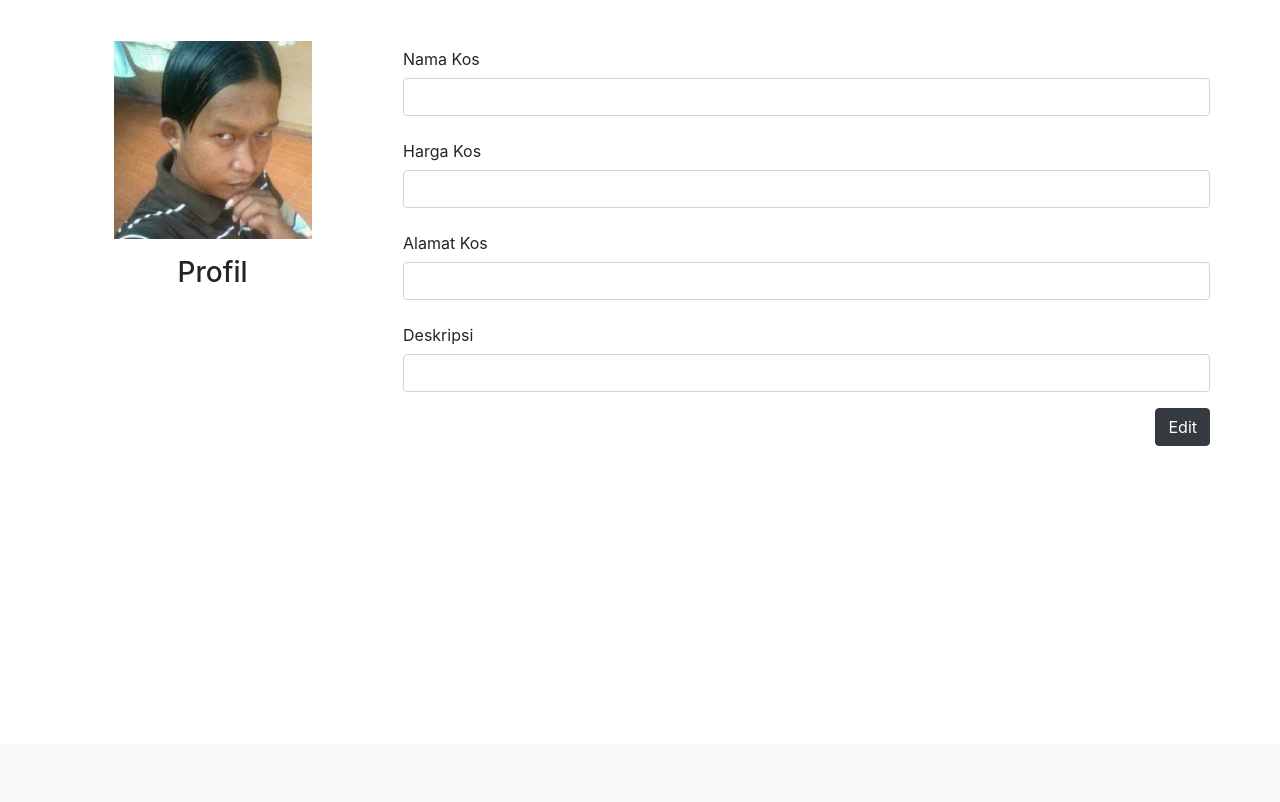
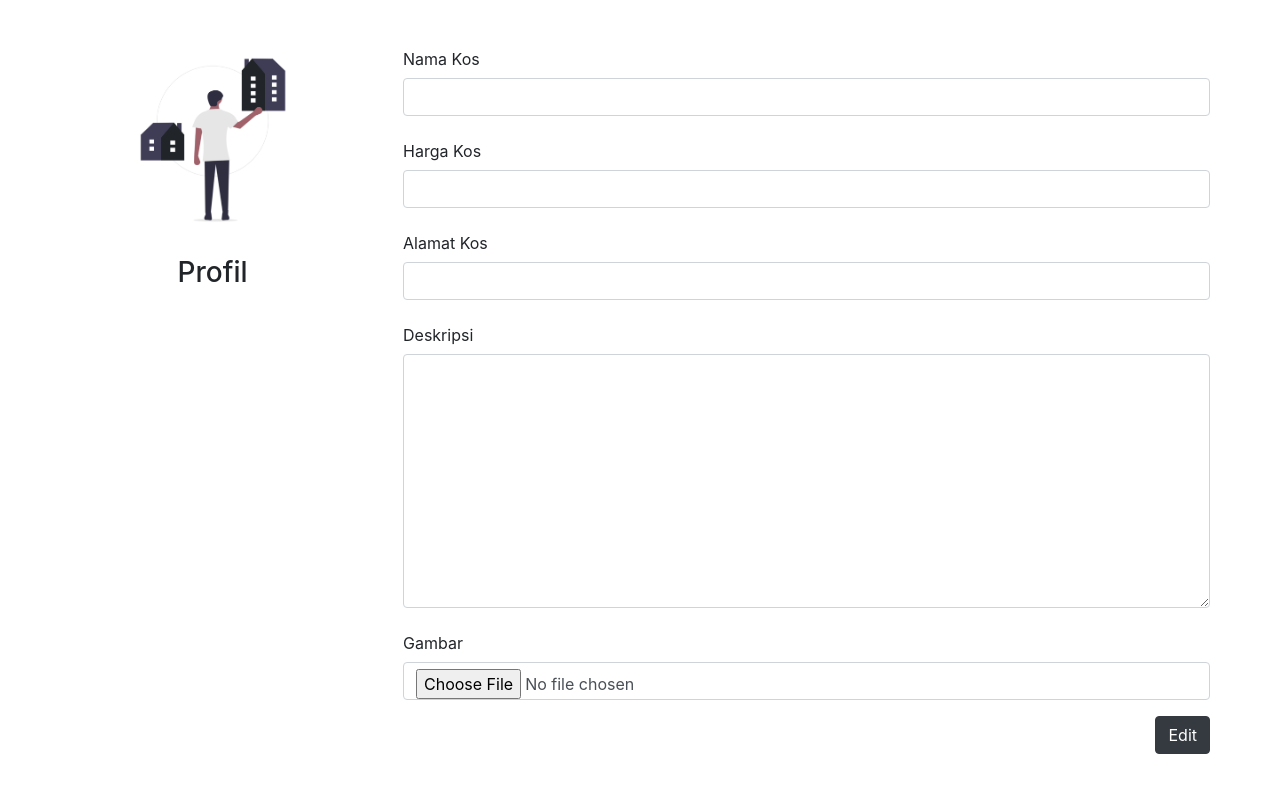
Before and after one commit to kel4if4202/dekosande, a CodeIgniter app: page /dekosande/index.php/kostcontroller/getKostbyId/1 in a window 1280 px wide. Shown: the part 56-858 px from the top of the page. Before the commit the page ends 502 px from the top, so only its background shows below. Run offline with CodeIgniter, Linux system fonts and the light colour scheme; data comes from the database, SQL or seed files in the repository; data that the repository does not hold is empty; some libraries are stand-ins or nearby versions.

Commit message:
lanjut edit

```diff
--- a/application/controllers/KostController.php
+++ b/application/controllers/KostController.php
@@ -84,8 +84,37 @@ class KostController extends CI_Controller {
             "alamatKos" => $this->input->post('alamatKos', true),
             "deskripsi" => $this->input->post('deskripsi', true)
         ];
+        // $config['upload_path']          = './asset/upload/';
+        // $config['allowed_types']        = 'gif|jpg|png';
+        // $config['max_size']             = 10000;
+        // $config['max_width']            = 10240;
+        // $config['max_height']           = 76800;
+
+        $this->load->library('upload', $config);
+
+        if ( ! $this->upload->do_upload('userfile')) {
+            $error = array('error' => $this->upload->display_errors());
+            var_dump($error);
+            // redirect('Welcome/inputKos','refresh');
+        } else {
+            $data_upload = array('upload_data' => $this->upload->data());
+
+            $nik = $this->session->userdata('data_login');
+            $data = [
+                "namaKos" => $this->input->post('namaKos', true),
+                "jenisKos" => $this->input->POST('jenisKos', true),
+                "hargaKos" => $this->input->post('hargaKos', true),
+                "alamatKos" => $this->input->post('alamatKos', true),
+                "deskripsi" => $this->input->post('deskripsi', true),
+                "nama_file" => $data_upload['upload_data']['file_name'],
+                "NIK" => $nik['NIK']
+            ];
+
+            $this->KostModel->tambahKos($data);
+            // redirect('Welcome','refresh');
+        }
         $this->KostModel->editKos($data, $idKos);
-        redirect('KostController');
+        // redirect('KostController');
     }
     public function do_upload()
     {
--- a/application/views/EditKosView.php
+++ b/application/views/EditKosView.php
@@ -6,8 +6,9 @@
   <div class="container">
     <div class="row">
       <div class="col-md-3 col-12 p-3 p-md-0 d-flex flex-column align-items-center">
-        <img src="<?= base_url('asset/2.jpg') ?>" alt="bendi.png" style="border: 1px solid white;" width="200px" height="200px">
+        <img src="<?= base_url('asset/gambar kosan 1.png') ?>" alt="kosan.png" style="border: 1px solid white;" width="200px" height="200px">
         <h3 class="my-3 text-wrap text-center">Profil <?= $this->session->userdata('nama'); ?></h3>
+        <h5><?= $this->session->userdata('data_login')['nama'] ?></h5>
       </div>
       <div class="col-md-9 col-12 p-3 p-md-0 p-3">
         <div class="ml-md-5 ml-0">
@@ -26,7 +27,11 @@
             </div>
             <div class="form-group">
               <label for="deskripsi" class="col-form-label">Deskripsi</label>
-              <input type="text" id="deskripsi" name="deskripsi" class="form-control" value="<?= $data->deskripsi ?>">
+              <textarea class="form-control" name="deskripsi" id="deskripsi" cols="30" rows="10"><?= $data->deskripsi?></textarea>
+            </div>
+            <div class="form-group">
+              <label for="gambar" class="col-form-label">Gambar</label>
+              <input type="file" id="gambar" name="userfile" class="form-control" size="20">
             </div>
             <div class="form-group">
               <input type="hidden" id="hidden" name="hidden" class="form-control">
--- a/application/views/InputKosView.php
+++ b/application/views/InputKosView.php
@@ -6,8 +6,9 @@
   <div class="container">
     <div class="row">
       <div class="col-md-3 col-12 p-3 p-md-0 d-flex flex-column align-items-center">
-        <img src="<?= base_url('asset/2.jpg') ?>" alt="bendi.png" style="border: 1px solid white;" width="200px" height="200px">
+        <img src="<?= base_url('asset/gambar kosan 1.png') ?>" alt="kosan.png" style="border: 1px solid white;" width="200px" height="200px">
         <h3 class="my-3 text-wrap text-center">Profil <?= $this->session->userdata('nama'); ?></h3>
+        <h5><?= $this->session->userdata('data_login')['nama'] ?></h5>
         <!-- <form action="upload.php" method="post" enctype="multipart/form-data">
           Select image to upload:
           <input type="file" name="fileToUpload" id="fileToUpload">
@@ -39,7 +40,7 @@
             </div>
             <div class="form-group">
               <label for="deskripsi" class="col-form-label">Deskripsi</label>
-              <input type="text" id="deskripsi" name="deskripsi" class="form-control">
+              <textarea class="form-control" name="deskripsi" id="deskripsi" cols="30" rows="10"></textarea>
             </div>
             <div class="form-group">
               <label for="gambar" class="col-form-label">Gambar</label>
```
Also changed, not shown: asset/upload/PicsArt_10-21-01_35_48.png (added).
